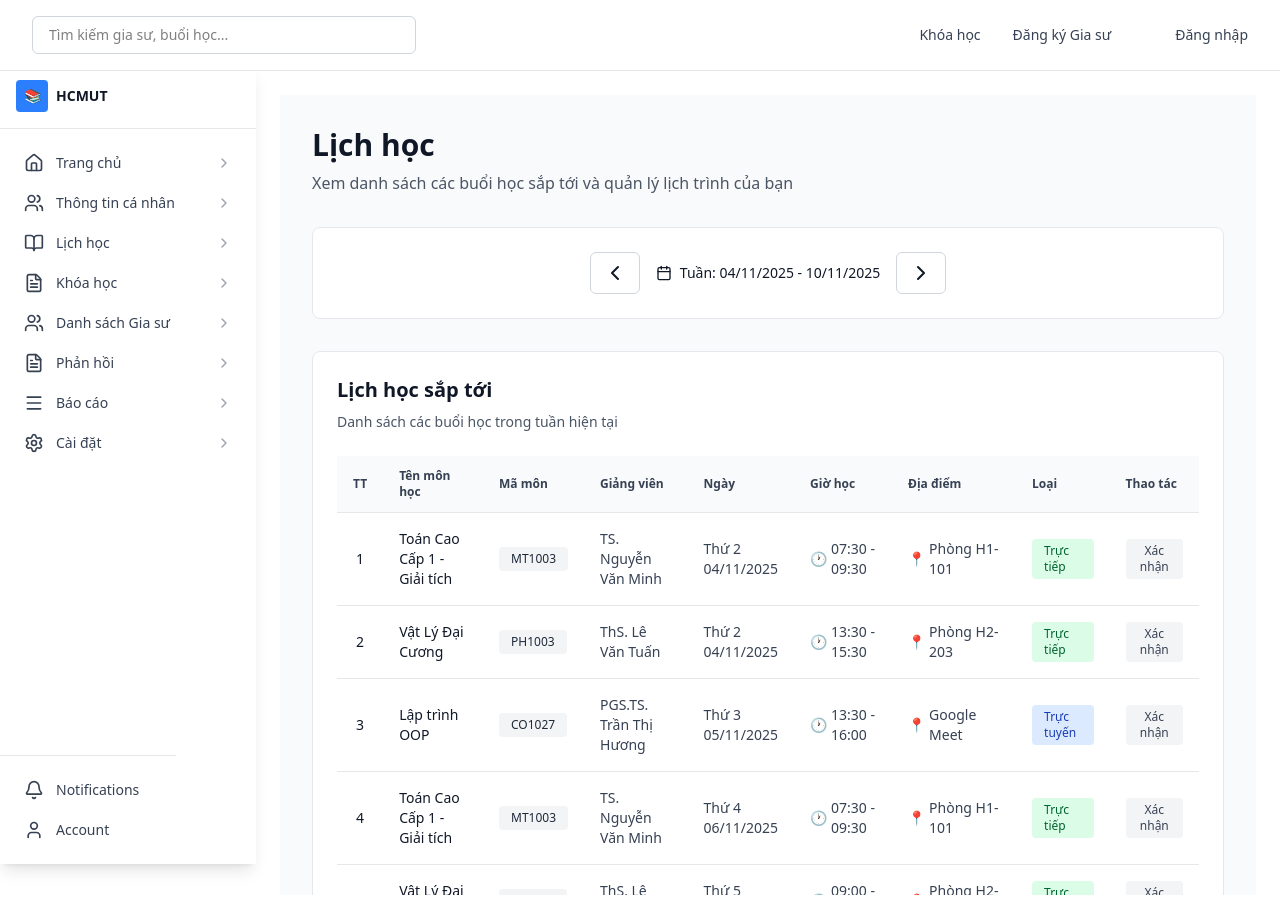
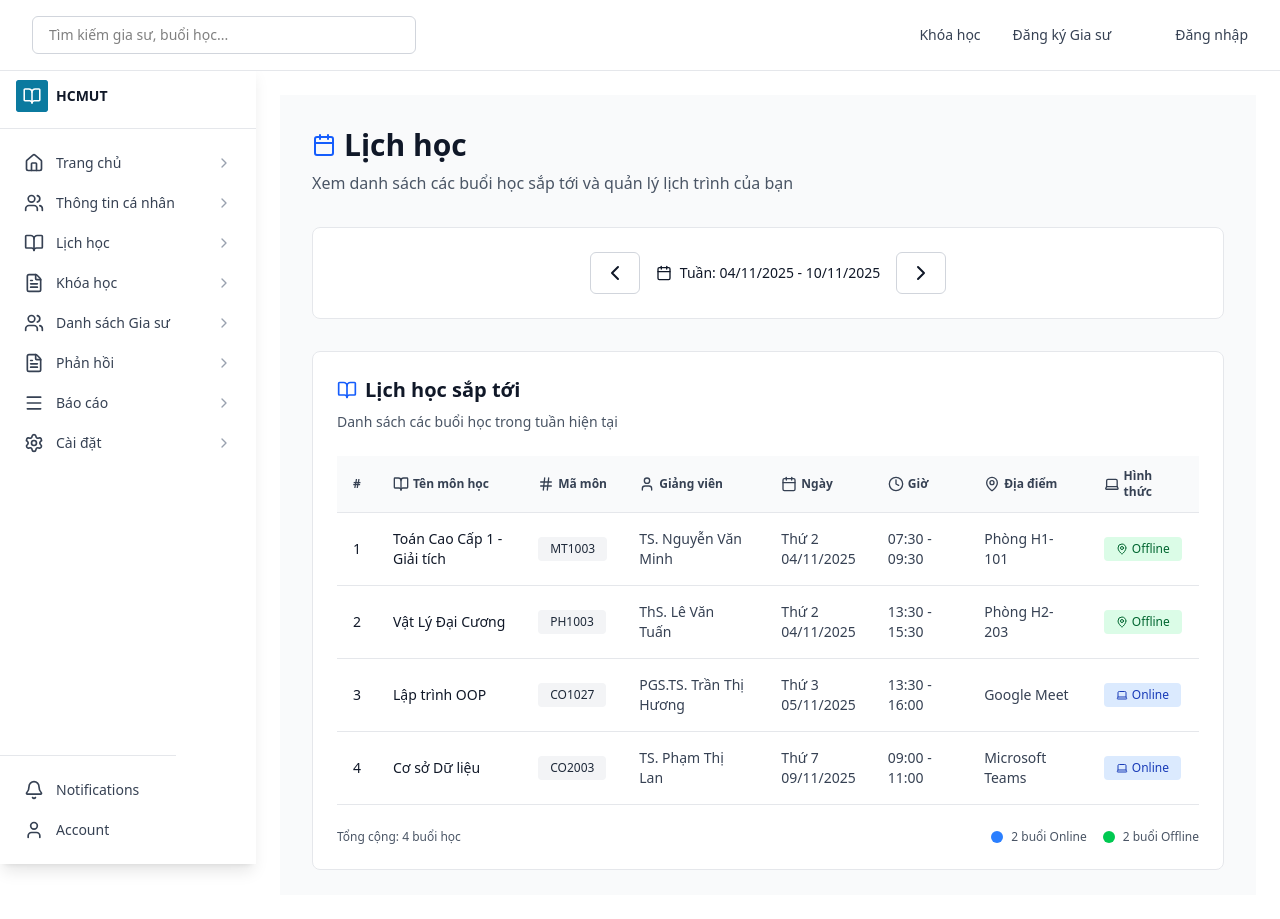
Before and after one commit to bnhtho/251_software_engineer_project, a React (Vite) app: page /home/1/schedule in a window 1280 px wide. Built offline with nearby package versions, Linux system fonts and the light colour scheme.

Commit message:
Add logout button

```diff
--- a/src/Components/Avatar.tsx
+++ b/src/Components/Avatar.tsx
@@ -10,7 +10,7 @@ const Avatar = ({ name }: ProfileImageProps) => {
     .toUpperCase();
 
   return (
-    <div className="w-24 h-24 rounded-full bg-blue-500 flex items-center justify-center text-white text-3xl font-bold">
+    <div className="w-24 h-24 rounded-full bg-[#0E7AA0] flex items-center justify-center text-white text-3xl font-bold">
       {initials}
     </div>
   );
--- a/src/Components/Sidebar.tsx
+++ b/src/Components/Sidebar.tsx
@@ -1,5 +1,6 @@
 import { NavLink, useParams } from "react-router-dom";
 import {useUser} from "../Context/UserContext";
+import hcmutLogo from '/src/assets/logo.svg';
 
 import { ChevronRight, Home, Users, BookOpen, FileText, Settings, Bell, User, Menu } from "lucide-react"
 const menuItems = [
@@ -20,7 +21,11 @@ export default function Sidebar() {
       {/* Logo */}
       <div className="flex items-center gap-2 border-b border-gray-200 px-4 py-4">
         <div className="flex h-8 w-8 items-center justify-center rounded bg-blue-500 text-white font-bold text-sm">
-          📚
+          <img
+              className="w-12 h-12"
+              alt="HCMUT Logo"
+              src={hcmutLogo}
+            />
         </div>
         <div>
           <p className="font-semibold text-sm text-gray-900">HCMUT</p>
@@ -39,7 +44,7 @@ export default function Sidebar() {
             className={({ isActive }) =>
               `flex items-center gap-3 px-4 py-2 rounded-md text-sm font-medium ${
                 isActive
-                  ? "bg-blue-100 text-blue-700"
+                  ? "text-[#0E7AA0]"
                   : "text-gray-700 hover:bg-gray-100 transition-colors"
               }`
             }
--- a/src/page/LoginPage.tsx
+++ b/src/page/LoginPage.tsx
@@ -52,7 +52,7 @@ const handleSubmit = (e: React.FormEvent) => {
             <div>
               <h1 className="text-2xl font-normal text-[#101727]">HCMUT</h1>
               <p className="text-sm text-[#697282] leading-5">
-                Tutor/Mentor System
+              Hệ thống gia sư
               </p>
             </div>
           </div>
--- a/src/page/Schedule.tsx
+++ b/src/page/Schedule.tsx
@@ -1,7 +1,16 @@
-// const userID =
-import { useParams } from "react-router-dom";
 import { useState } from "react";
-import { ChevronLeft, ChevronRight, Calendar } from "lucide-react";
+import {
+  ChevronLeft,
+  ChevronRight,
+  Calendar,
+  Clock,
+  MapPin,
+  Laptop,
+  User,
+  BookOpen,
+  Hash,
+} from "lucide-react";
+
 const scheduleData = [
   {
     id: 1,
@@ -11,7 +20,7 @@ const scheduleData = [
     date: "Thứ 2\n04/11/2025",
     time: "07:30 - 09:30",
     location: "Phòng H1-101",
-    locationType: "Trực tiếp",
+    locationType: "Offline",
   },
   {
     id: 2,
@@ -21,7 +30,7 @@ const scheduleData = [
     date: "Thứ 2\n04/11/2025",
     time: "13:30 - 15:30",
     location: "Phòng H2-203",
-    locationType: "Trực tiếp",
+    locationType: "Offline",
   },
   {
     id: 3,
@@ -31,89 +40,43 @@ const scheduleData = [
     date: "Thứ 3\n05/11/2025",
     time: "13:30 - 16:00",
     location: "Google Meet",
-    locationType: "Trực tuyến",
+    locationType: "Online",
   },
   {
     id: 4,
-    courseName: "Toán Cao Cấp 1 - Giải tích",
-    courseCode: "MT1003",
-    instructor: "TS. Nguyễn Văn Minh",
-    date: "Thứ 4\n06/11/2025",
-    time: "07:30 - 09:30",
-    location: "Phòng H1-101",
-    locationType: "Trực tiếp",
-  },
-  {
-    id: 5,
-    courseName: "Vật Lý Đại Cương",
-    courseCode: "PH1003",
-    instructor: "ThS. Lê Văn Tuấn",
-    date: "Thứ 5\n07/11/2025",
-    time: "09:00 - 11:00",
-    location: "Phòng H2-203",
-    locationType: "Trực tiếp",
-  },
-  {
-    id: 6,
-    courseName: "Lập trình OOP",
-    courseCode: "CO1027",
-    instructor: "PGS.TS. Trần Thị Hương",
-    date: "Thứ 5\n07/11/2025",
-    time: "13:30 - 16:00",
-    location: "Zoom Meeting",
-    locationType: "Trực tuyến",
-  },
-  {
-    id: 7,
-    courseName: "Toán Cao Cấp 1 - Giải tích",
-    courseCode: "MT1003",
-    instructor: "TS. Nguyễn Văn Minh",
-    date: "Thứ 6\n08/11/2025",
-    time: "07:30 - 09:30",
-    location: "Phòng H1-101",
-    locationType: "Trực tiếp",
-  },
-  {
-    id: 8,
-    courseName: "Cơ số Dữ liệu",
+    courseName: "Cơ sở Dữ liệu",
     courseCode: "CO2003",
     instructor: "TS. Phạm Thị Lan",
     date: "Thứ 7\n09/11/2025",
     time: "09:00 - 11:00",
     location: "Microsoft Teams",
-    locationType: "Trực tuyến",
+    locationType: "Online",
   },
-  {
-    id: 9,
-    courseName: "Cấu trúc Dữ liệu",
-    courseCode: "CO2013",
-    instructor: "TS. Hoàng Văn Độc",
-    date: "Chủ nhật\n10/11/2025",
-    time: "15:00 - 17:00",
-    location: "Google Meet",
-    locationType: "Trực tuyến",
-  },
-]
+];
 
 export default function SchedulePage() {
-  const [weekStart] = useState("04/11/2025")
-  const [weekEnd] = useState("10/11/2025")
+  const [weekStart] = useState("04/11/2025");
+  const [weekEnd] = useState("10/11/2025");
+
   return (
     <div className="flex h-screen bg-gray-50 text-gray-900">
       <main className="flex-1 overflow-auto">
         <div className="p-8">
-
-
           {/* Title Section */}
           <div className="mb-8">
-            <h1 className="text-3xl font-bold mb-2 text-gray-900">Lịch học</h1>
-            <p className="text-gray-600">Xem danh sách các buổi học sắp tới và quản lý lịch trình của bạn</p>
+            <h1 className="text-3xl font-bold mb-2 text-gray-900 flex items-center gap-2">
+              <Calendar className="w-6 h-6 text-blue-600" />
+              Lịch học
+            </h1>
+            <p className="text-gray-600">
+              Xem danh sách các buổi học sắp tới và quản lý lịch trình của bạn
+            </p>
           </div>
 
           {/* Week Selector */}
           <div className="mb-8 flex items-center justify-center gap-4 bg-white border border-gray-200 rounded-lg p-6">
             <button className="px-3 py-2 border border-gray-300 rounded-md hover:bg-gray-50 transition-colors">
-             <ChevronLeft  />
+              <ChevronLeft />
             </button>
             <div className="text-center">
               <p className="text-sm font-medium text-gray-900 flex items-center justify-center gap-2">
@@ -121,73 +84,118 @@ export default function SchedulePage() {
                 Tuần: {weekStart} - {weekEnd}
               </p>
             </div>
-
-
             <button className="px-3 py-2 border border-gray-300 rounded-md hover:bg-gray-50 transition-colors">
-              <ChevronRight  />
+              <ChevronRight />
             </button>
           </div>
 
-          {/* Schedule List Section */}
+          {/* Schedule Table */}
           <div className="bg-white border border-gray-200 rounded-lg p-6">
-            <h2 className="text-xl font-bold mb-2 text-gray-900">Lịch học sắp tới</h2>
-            <p className="text-sm text-gray-600 mb-6">Danh sách các buổi học trong tuần hiện tại</p>
+            <h2 className="text-xl font-bold mb-2 text-gray-900 flex items-center gap-2">
+              <BookOpen className="w-5 h-5 text-blue-600" />
+              Lịch học sắp tới
+            </h2>
+            <p className="text-sm text-gray-600 mb-6">
+              Danh sách các buổi học trong tuần hiện tại
+            </p>
 
             {/* Table */}
             <div className="overflow-x-auto">
               <table className="w-full text-sm">
                 <thead>
                   <tr className="border-b border-gray-200 bg-gray-50">
-                    <th className="px-4 py-3 text-left font-semibold text-xs text-gray-700">TT</th>
-                    <th className="px-4 py-3 text-left font-semibold text-xs text-gray-700">Tên môn học</th>
-                    <th className="px-4 py-3 text-left font-semibold text-xs text-gray-700">Mã môn</th>
-                    <th className="px-4 py-3 text-left font-semibold text-xs text-gray-700">Giảng viên</th>
-                    <th className="px-4 py-3 text-left font-semibold text-xs text-gray-700">Ngày</th>
-                    <th className="px-4 py-3 text-left font-semibold text-xs text-gray-700">Giờ học</th>
-                    <th className="px-4 py-3 text-left font-semibold text-xs text-gray-700">Địa điểm</th>
-                    <th className="px-4 py-3 text-left font-semibold text-xs text-gray-700">Loại</th>
-                    <th className="px-4 py-3 text-left font-semibold text-xs text-gray-700">Thao tác</th>
+                    <th className="px-4 py-3 text-left font-semibold text-xs text-gray-700">
+                      #
+                    </th>
+                    <th className="px-4 py-3 text-left font-semibold text-xs text-gray-700">
+                      <div className="flex items-center gap-1">
+                        <BookOpen className="w-4 h-4" />
+                        <span>Tên môn học</span>
+                      </div>
+                    </th>
+                    <th className="px-4 py-3 text-left font-semibold text-xs text-gray-700">
+                      <div className="flex items-center gap-1">
+                        <Hash className="w-4 h-4" />
+                        <span>Mã môn</span>
+                      </div>
+                    </th>
+                    <th className="px-4 py-3 text-left font-semibold text-xs text-gray-700">
+                      <div className="flex items-center gap-1">
+                        <User className="w-4 h-4" />
+                        <span>Giảng viên</span>
+                      </div>
+                    </th>
+                    <th className="px-4 py-3 text-left font-semibold text-xs text-gray-700">
+                      <div className="flex items-center gap-1">
+                        <Calendar className="w-4 h-4" />
+                        <span>Ngày</span>
+                      </div>
+                    </th>
+                    <th className="px-4 py-3 text-left font-semibold text-xs text-gray-700">
+                      <div className="flex items-center gap-1">
+                        <Clock className="w-4 h-4" />
+                        <span>Giờ</span>
+                      </div>
+                    </th>
+                    <th className="px-4 py-3 text-left font-semibold text-xs text-gray-700">
+                      <div className="flex items-center gap-1">
+                        <MapPin className="w-4 h-4" />
+                        <span>Địa điểm</span>
+                      </div>
+                    </th>
+                    <th className="px-4 py-3 text-left font-semibold text-xs text-gray-700">
+                      <div className="flex items-center gap-1">
+                        <Laptop className="w-4 h-4" />
+                        <span>Hình thức</span>
+                      </div>
+                    </th>
                   </tr>
                 </thead>
+
                 <tbody>
                   {scheduleData.map((course, idx) => (
-                    <tr key={course.id} className="border-b border-gray-200 hover:bg-gray-50 transition-colors">
-                      <td className="px-4 py-4 text-center text-gray-900">{idx + 1}</td>
-                      <td className="px-4 py-4 font-medium text-gray-900">{course.courseName}</td>
+                    <tr
+                      key={course.id}
+                      className="border-b border-gray-200 hover:bg-gray-50 transition-colors"
+                    >
+                      <td className="px-4 py-4 text-center text-gray-900">
+                        {idx + 1}
+                      </td>
+                      <td className="px-4 py-4 font-medium text-gray-900">
+                        {course.courseName}
+                      </td>
                       <td className="px-4 py-4">
                         <span className="inline-block bg-gray-100 text-gray-800 px-3 py-1 rounded text-xs font-medium">
                           {course.courseCode}
                         </span>
                       </td>
-                      <td className="px-4 py-4 text-sm text-gray-700">{course.instructor}</td>
-                      <td className="px-4 py-4 text-sm text-gray-700 whitespace-pre-line">{course.date}</td>
                       <td className="px-4 py-4 text-sm text-gray-700">
-                        <div className="flex items-center gap-1">
-                          <span>🕐</span>
-                          {course.time}
-                        </div>
+                        {course.instructor}
+                      </td>
+                      <td className="px-4 py-4 text-sm text-gray-700 whitespace-pre-line">
+                        {course.date}
                       </td>
                       <td className="px-4 py-4 text-sm text-gray-700">
-                        <div className="flex items-center gap-1">
-                          <span>📍</span>
+                        {course.time}
+                      </td>
+                      <td className="px-4 py-4 text-sm text-gray-700">
                         {course.location}
-                        </div>
                       </td>
                       <td className="px-4 py-4">
                         <span
-                          className={`inline-block px-3 py-1 rounded text-xs font-medium ${
-                            course.locationType === "Trực tiếp"
+                          className={`inline-flex items-center gap-1 px-3 py-1 rounded text-xs font-medium ${
+                            course.locationType === "Offline"
                               ? "bg-green-100 text-green-800"
                               : "bg-blue-100 text-blue-800"
                           }`}
                         >
+                          {course.locationType === "Offline" ? (
+                            <MapPin className="w-3 h-3" />
+                          ) : (
+                            <Laptop className="w-3 h-3" />
+                          )}
                           {course.locationType}
                         </span>
-                      </td>
-                      <td className="px-4 py-4">
-                        <button className="px-3 py-1 bg-gray-100 text-gray-700 text-xs font-medium rounded hover:bg-gray-200 transition-colors">
-                          Xác nhận
-                        </button>
                       </td>
                     </tr>
                   ))}
@@ -197,15 +205,15 @@ export default function SchedulePage() {
 
             {/* Footer Info */}
             <div className="mt-6 flex items-center justify-between text-xs text-gray-600">
-              <p>Tổng cộng: 9 buổi học</p>
+              <p>Tổng cộng: {scheduleData.length} buổi học</p>
               <div className="flex items-center gap-4">
                 <div className="flex items-center gap-2">
                   <div className="h-3 w-3 rounded-full bg-blue-500"></div>
-                  <span>4 buổi trực tuyến</span>
+                  <span>2 buổi Online</span>
                 </div>
                 <div className="flex items-center gap-2">
                   <div className="h-3 w-3 rounded-full bg-green-500"></div>
-                  <span>5 buổi trực tiếp</span>
+                  <span>2 buổi Offline</span>
                 </div>
               </div>
             </div>
@@ -213,5 +221,5 @@ export default function SchedulePage() {
         </div>
       </main>
     </div>
-  )
+  );
 }
```
Also changed, not shown: src/Components/ProfileCard.tsx (+3 -10 lines). Lines whose indentation alone changed are shown as unchanged.
